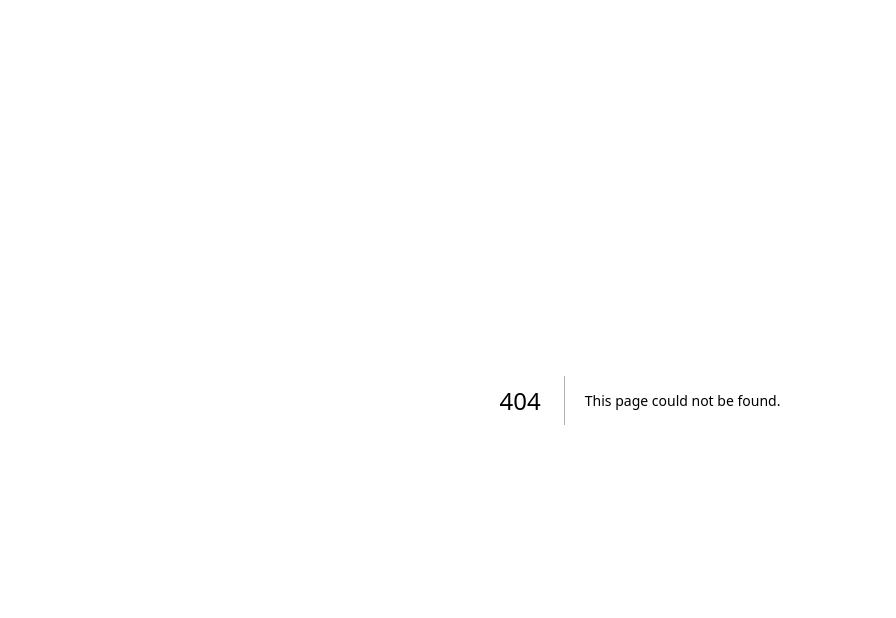
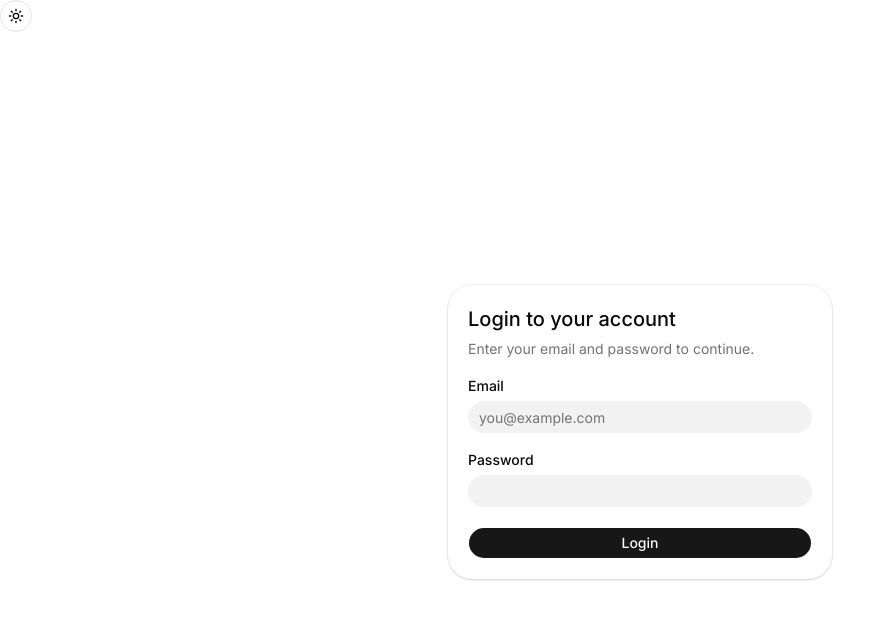
Before and after one commit to harsha2161/salon-management-system_admin, a Next.js app: page /auth/login in a window 1280 px wide. Before the commit this address had no page. Shown: the top 618 px of the page, without its empty margins (0-896 px from the left). Built offline with nearby package versions, Linux system fonts and the light colour scheme.

Commit message:
feat: implement login page with form handling and UI components

```diff
--- /dev/null
+++ b/app/auth/login/page.tsx
@@ -0,0 +1,75 @@
+"use client"
+
+import { Button } from "@/components/ui/button"
+import {
+  Card,
+  CardContent,
+  CardDescription,
+  CardFooter,
+  CardHeader,
+  CardTitle,
+} from "@/components/ui/card"
+import { Input } from "@/components/ui/input"
+import { Label } from "@/components/ui/label"
+import { useState } from "react"
+
+export default function LoginPage() {
+
+    const [email , setEmail] = useState("")
+    const [password , setPassword] = useState("")
+
+    function login(){
+
+    }
+
+  return (
+    <main className="flex min-h-screen w-full items-center justify-center px-4 py-8">
+
+      <Card className="w-full max-w-sm">
+        <CardHeader>
+          <CardTitle className="text-xl">Login to your account</CardTitle>
+          <CardDescription>
+            Enter your email and password to continue.
+          </CardDescription>
+        </CardHeader>
+        <form>
+          <CardContent className="flex flex-col gap-5">
+            <div className="grid gap-2">
+              <Label htmlFor="email">Email</Label>
+              <Input
+                id="email"
+                name="email"
+                type="email"
+                placeholder="you@example.com"
+                autoComplete="email"
+                required
+                value={email}
+                onChange={(e) => {setEmail(e.target.value)}}
+              />
+            </div>
+            <div className="grid gap-2">
+              <Label htmlFor="password">Password</Label>
+              <Input
+                id="password"
+                name="password"
+                type="password"
+                autoComplete="current-password"
+                required
+                value={password}
+                onChange={(e)=>{setPassword(e.target.value)}}
+              />
+            </div>
+          </CardContent>
+          <CardFooter className="pt-5">
+            <Button type="submit" className="w-full" onClick={
+                () => {
+                    login()
+                    }}>
+              Login
+            </Button>
+          </CardFooter>
+        </form>
+      </Card>
+    </main>
+  )
+}
--- a/app/layout.tsx
+++ b/app/layout.tsx
@@ -5,6 +5,7 @@ import { Toaster } from "react-hot-toast";
 import { cn } from "@/lib/utils";
 
 import { ThemeProvider } from "@/components/theme-provider"
+import { ModeToggle } from "@/components/ui/theme-switch";
 
 const inter = Inter({subsets:['latin'],variable:'--font-sans'});
 
@@ -41,6 +42,7 @@ export default function RootLayout({ children }: LayoutProps<"/">) {
             enableSystem
             disableTransitionOnChange
           >
+            <ModeToggle/>
         {children}
     </ThemeProvider>
 
--- /dev/null
+++ b/components/ui/input.tsx
@@ -0,0 +1,19 @@
+import * as React from "react"
+import { Input as InputPrimitive } from "@base-ui/react/input"
+import { cn } from "cn"
+
+function Input({ className, type, ...props }: React.ComponentProps<"input">) {
+  return (
+    <InputPrimitive
+      type={type}
+      data-slot="input"
+      className={cn(
+        "h-8 w-full min-w-0 rounded-2xl border border-transparent bg-input/50 px-2.5 py-1 text-base transition-[color,box-shadow] duration-200 outline-none file:inline-flex file:h-6 file:border-0 file:bg-transparent file:text-sm file:font-medium file:text-foreground placeholder:text-muted-foreground focus-visible:border-ring focus-visible:ring-3 focus-visible:ring-ring/30 disabled:pointer-events-none disabled:cursor-not-allowed disabled:opacity-50 aria-invalid:border-destructive aria-invalid:ring-3 aria-invalid:ring-destructive/20 md:text-sm dark:aria-invalid:border-destructive/50 dark:aria-invalid:ring-destructive/40",
+        className
+      )}
+      {...props}
+    />
+  )
+}
+
+export { Input }
--- /dev/null
+++ b/components/ui/label.tsx
@@ -0,0 +1,19 @@
+"use client"
+
+import * as React from "react"
+import { cn } from "cn"
+
+function Label({ className, ...props }: React.ComponentProps<"label">) {
+  return (
+    <label
+      data-slot="label"
+      className={cn(
+        "flex items-center gap-2 text-sm leading-none font-medium select-none group-data-[disabled=true]:pointer-events-none group-data-[disabled=true]:opacity-50 peer-disabled:cursor-not-allowed peer-disabled:opacity-50",
+        className
+      )}
+      {...props}
+    />
+  )
+}
+
+export { Label }
--- /dev/null
+++ b/components/ui/toggle-group.tsx
@@ -0,0 +1,89 @@
+"use client"
+
+import * as React from "react"
+import { Toggle as TogglePrimitive } from "@base-ui/react/toggle"
+import { ToggleGroup as ToggleGroupPrimitive } from "@base-ui/react/toggle-group"
+import { type VariantProps } from "class-variance-authority"
+import { cn } from "cn"
+
+import { toggleVariants } from "@/components/ui/toggle"
+
+const ToggleGroupContext = React.createContext<
+  VariantProps<typeof toggleVariants> & {
+    spacing?: number
+    orientation?: "horizontal" | "vertical"
+  }
+>({
+  size: "default",
+  variant: "default",
+  spacing: 2,
+  orientation: "horizontal",
+})
+
+function ToggleGroup({
+  className,
+  variant,
+  size,
+  spacing = 2,
+  orientation = "horizontal",
+  children,
+  ...props
+}: ToggleGroupPrimitive.Props &
+  VariantProps<typeof toggleVariants> & {
+    spacing?: number
+    orientation?: "horizontal" | "vertical"
+  }) {
+  return (
+    <ToggleGroupPrimitive
+      data-slot="toggle-group"
+      data-variant={variant}
+      data-size={size}
+      data-spacing={spacing}
+      data-orientation={orientation}
+      style={{ "--gap": spacing } as React.CSSProperties}
+      className={cn(
+        "group/toggle-group flex w-fit flex-row items-center gap-[--spacing(var(--gap))] data-[spacing=0]:data-[variant=outline]:rounded-2xl data-vertical:flex-col data-vertical:items-stretch",
+        className
+      )}
+      {...props}
+    >
+      <ToggleGroupContext.Provider
+        value={{ variant, size, spacing, orientation }}
+      >
+        {children}
+      </ToggleGroupContext.Provider>
+    </ToggleGroupPrimitive>
+  )
+}
+
+function ToggleGroupItem({
+  className,
+  children,
+  variant = "default",
+  size = "default",
+  ...props
+}: TogglePrimitive.Props & VariantProps<typeof toggleVariants>) {
+  const context = React.useContext(ToggleGroupContext)
+
+  return (
+    <TogglePrimitive
+      data-slot="toggle-group-item"
+      data-variant={context.variant || variant}
+      data-size={context.size || size}
+      data-spacing={context.spacing}
+      className={cn(
+        "shrink-0 group-data-[spacing=0]/toggle-group:rounded-none group-data-[spacing=0]/toggle-group:px-2 group-data-[spacing=0]/toggle-group:shadow-none focus:z-10 focus-visible:z-10 group-data-[spacing=0]/toggle-group:has-data-[icon=inline-end]:pr-1.5 group-data-[spacing=0]/toggle-group:has-data-[icon=inline-start]:pl-1.5 group-data-horizontal/toggle-group:data-[spacing=0]:first:rounded-l-2xl group-data-vertical/toggle-group:data-[spacing=0]:first:rounded-t-2xl group-data-horizontal/toggle-group:data-[spacing=0]:last:rounded-r-2xl group-data-vertical/toggle-group:data-[spacing=0]:last:rounded-b-2xl data-[state=on]:bg-muted group-data-horizontal/toggle-group:data-[spacing=0]:data-[variant=outline]:border-l-0 group-data-vertical/toggle-group:data-[spacing=0]:data-[variant=outline]:border-t-0 group-data-horizontal/toggle-group:data-[spacing=0]:data-[variant=outline]:first:border-l group-data-vertical/toggle-group:data-[spacing=0]:data-[variant=outline]:first:border-t",
+        toggleVariants({
+          variant: context.variant || variant,
+          size: context.size || size,
+        }),
+        className
+      )}
+      {...props}
+    >
+      {children}
+    </TogglePrimitive>
+  )
+}
+
+export { ToggleGroup, ToggleGroupItem }
--- /dev/null
+++ b/components/ui/toggle.tsx
@@ -0,0 +1,44 @@
+"use client"
+
+import { Toggle as TogglePrimitive } from "@base-ui/react/toggle"
+import { cva, type VariantProps } from "class-variance-authority"
+import { cn } from "cn"
+
+const toggleVariants = cva(
+  "group/toggle inline-flex items-center justify-center gap-1 rounded-2xl text-sm font-medium whitespace-nowrap transition-colors outline-none hover:bg-muted hover:text-foreground focus-visible:border-ring focus-visible:ring-[3px] focus-visible:ring-ring/30 disabled:pointer-events-none disabled:opacity-50 aria-invalid:border-destructive aria-invalid:ring-destructive/20 aria-pressed:bg-muted dark:aria-invalid:ring-destructive/40 [&_svg]:pointer-events-none [&_svg]:shrink-0 [&_svg:not([class*='size-'])]:size-4",
+  {
+    variants: {
+      variant: {
+        default: "bg-transparent",
+        outline: "border border-input bg-transparent hover:bg-muted",
+      },
+      size: {
+        default:
+          "h-8 min-w-8 px-2.5 has-data-[icon=inline-end]:pr-2 has-data-[icon=inline-start]:pl-2",
+        sm: "h-7 min-w-7 px-2.5 has-data-[icon=inline-end]:pr-1.5 has-data-[icon=inline-start]:pl-1.5",
+        lg: "h-9 min-w-9 px-2.5 has-data-[icon=inline-end]:pr-2 has-data-[icon=inline-start]:pl-2",
+      },
+    },
+    defaultVariants: {
+      variant: "default",
+      size: "default",
+    },
+  }
+)
+
+function Toggle({
+  className,
+  variant = "default",
+  size = "default",
+  ...props
+}: TogglePrimitive.Props & VariantProps<typeof toggleVariants>) {
+  return (
+    <TogglePrimitive
+      data-slot="toggle"
+      className={cn(toggleVariants({ variant, size, className }))}
+      {...props}
+    />
+  )
+}
+
+export { Toggle, toggleVariants }
```
